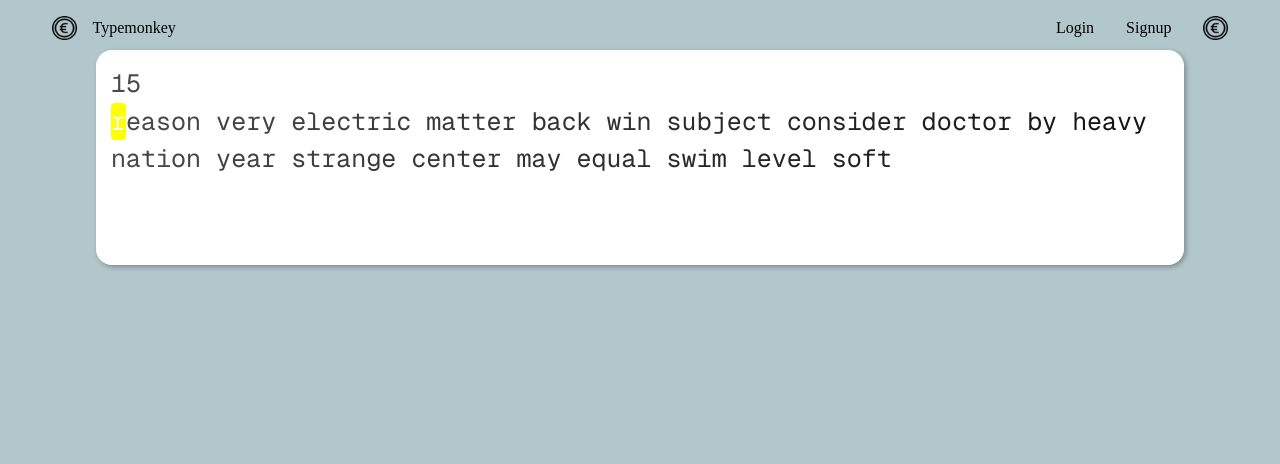
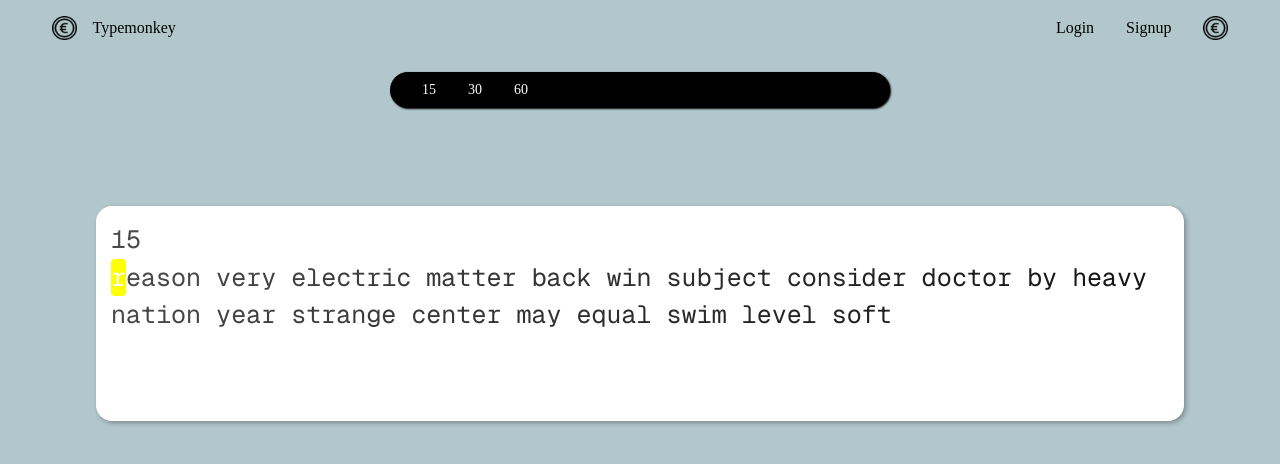
Before and after one commit to Mat-hew-24/typing-test-app, a Next.js app: page / in a window 1280 px wide. Shown: the top 464 px of the page. Built offline with nearby package versions, Linux system fonts and the light colour scheme.

Commit message:
changes done

```diff
--- a/app/components/chart.tsx
+++ b/app/components/chart.tsx
@@ -48,7 +48,7 @@ export default function LineChart({time}:{time:number[]}) {
 
   return (
     <div className='flex justify-center'>
-    <canvas ref={canvasRef} className='ml-100 w-full max-w-3xl h-[400px]'>hi</canvas>
+    <canvas ref={canvasRef} className='ml-100 w-full max-w-3xl h-[400px]'></canvas>
     </div>
   )
 }
--- a/app/components/mainPage.module.css
+++ b/app/components/mainPage.module.css
@@ -7,7 +7,7 @@
 .wordBox {
   display: flex;
   width: 85%;
-  top: 50px;
+  margin-top: 50px;
   height: 200px;
   padding: 15px 15px 200px 15px;
   background: white;
--- a/app/components/typingBox.tsx
+++ b/app/components/typingBox.tsx
@@ -37,7 +37,6 @@ export default function TypingBox({timeVal,timeRunner,setTimeRunner,setTimeVal,s
   useEffect(()=>{
     if (userInput){
       setTimeRunner(true);
-      console.log(timeRunner);
     }
   },[userInput]);
 
@@ -52,7 +51,7 @@ export default function TypingBox({timeVal,timeRunner,setTimeRunner,setTimeVal,s
       />
       <div className={styles.wordBox}>
         <div>
-        <Timer timeVal={timeVal} setTimeVal={setTimeVal} timeRunner={timeRunner} setIsToggle={setIsToggle} />
+          <Timer timeVal={timeVal} setTimeVal={setTimeVal} timeRunner={timeRunner} setIsToggle={setIsToggle} />
         </div>
         {lettersArr.map((words, lineIdx) => (
           <div className={styles.line} key={lineIdx}>
```
